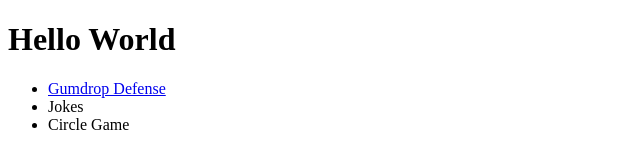
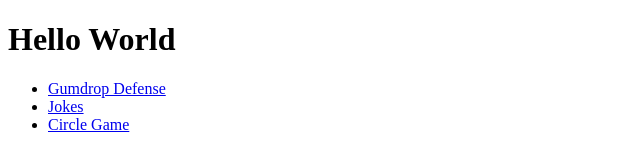
Before and after one commit to augierakow/Gumdrop_Defense, a plain HTML site: page index.html in a window 1280 px wide. Shown: the whole page, without its empty margins (0-640 px from the left). Drawn offline with Linux system fonts and the light colour scheme.

Commit message:
linked index to circle_game.html and jokes.html files

```diff
--- a/index.html
+++ b/index.html
@@ -9,8 +9,8 @@
   <h1>Hello World</h1>
   <ul>
     <li><a href="/gumdrop_defense.html">Gumdrop Defense</a></li>
-    <li>Jokes</li>
-    <li>Circle Game</li>
+    <li><a href="/jokes.html">Jokes</a></li>
+    <li><a href="/circle_game.html">Circle Game</a></li>
   </ul>
 </body>
 </html>
```
